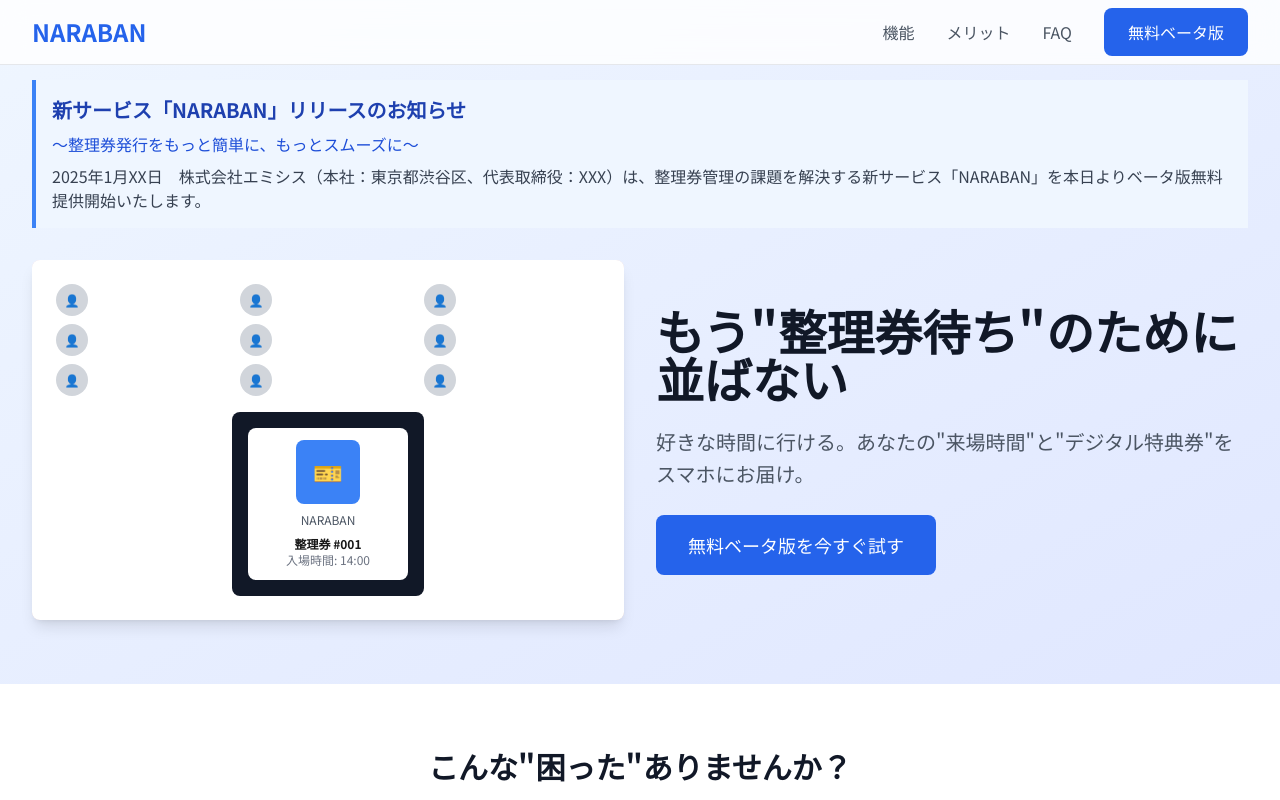
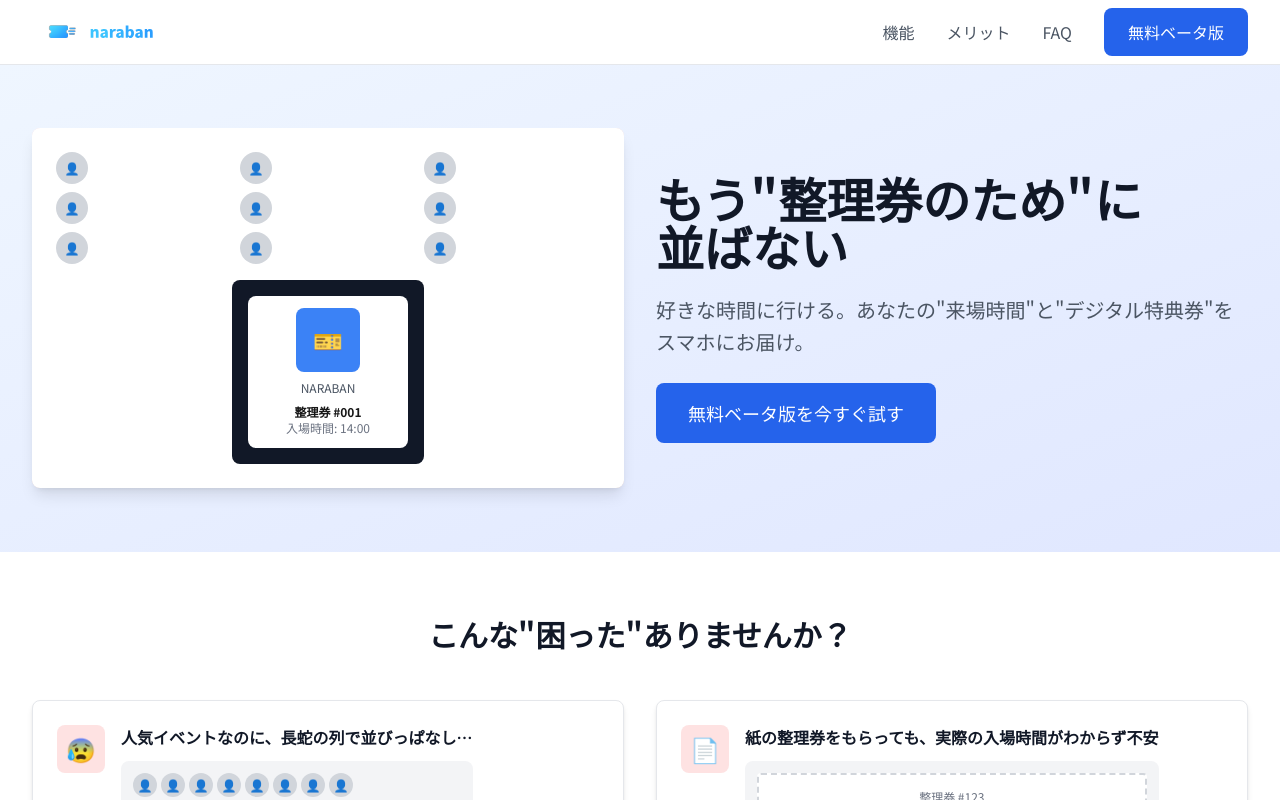
Before and after one commit to e3sys-develop/lp, a Next.js app: page /naraban in a window 1280 px wide. Shown: the top 800 px of the page. Built offline with nearby package versions, Linux system fonts and the light colour scheme.

Commit message:
ナビゲーションバーのロゴをテキストから画像に変更し、ファーストビューのセクションのマージンを調整。ヒーローセクションのタイトルを修正し、より明確な表現に更新。

```diff
--- a/app/naraban/page.tsx
+++ b/app/naraban/page.tsx
@@ -8,7 +8,13 @@ export default function NarabanPage() {
                 <div className="max-w-7xl mx-auto px-4 sm:px-6 lg:px-8">
                     <div className="flex justify-between h-16">
                         <div className="flex-shrink-0 flex items-center">
-                            <span className="text-2xl font-bold text-blue-600">NARABAN</span>
+                            <Image
+                                src="/naraban/logo.svg"
+                                alt="NARABAN"
+                                width={160}
+                                height={160}
+                                className="h-16 w-auto"
+                            />
                         </div>
                         <div className="hidden md:flex items-center space-x-8">
                             <a href="#features" className="text-gray-600 hover:text-gray-900 transition-colors">
@@ -30,21 +36,8 @@ export default function NarabanPage() {
             </nav>
 
             {/* ファーストビュー（結＋プレスリリース冒頭） */}
-            <section className="pt-20 pb-16 bg-gradient-to-br from-blue-50 to-indigo-100">
+            <section className="mt-16 py-16 bg-gradient-to-br from-blue-50 to-indigo-100">
                 <div className="max-w-7xl mx-auto px-4 sm:px-6 lg:px-8">
-                    {/* プレスリリース */}
-                    <div className="press-release">
-                        <h2 className="text-xl font-bold text-blue-800 mb-2">
-                            新サービス「NARABAN」リリースのお知らせ
-                        </h2>
-                        <p className="text-blue-700 mb-2">
-                            ～整理券発行をもっと簡単に、もっとスムーズに～
-                        </p>
-                        <p className="text-gray-700">
-                            2025年1月XX日　株式会社エミシス（本社：東京都渋谷区、代表取締役：XXX）は、整理券管理の課題を解決する新サービス「NARABAN」を本日よりベータ版無料提供開始いたします。
-                        </p>
-                    </div>
-
                     {/* ヒーローセクション */}
                     <div className="flex flex-col lg:flex-row items-center gap-8">
                         <div className="lg:w-1/2">
@@ -78,7 +71,8 @@ export default function NarabanPage() {
                         </div>
                         <div className="lg:w-1/2 space-y-6">
                             <h1 className="text-4xl lg:text-5xl font-bold text-gray-900 leading-tight">
-                                もう"整理券待ち"のために並ばない
+                                もう"整理券のため"に<br />
+                                並ばない
                             </h1>
                             <p className="text-xl text-gray-600 leading-relaxed">
                                 好きな時間に行ける。あなたの"来場時間"と"デジタル特典券"をスマホにお届け。
```
Also changed, not shown: public/naraban/logo.svg (added).
